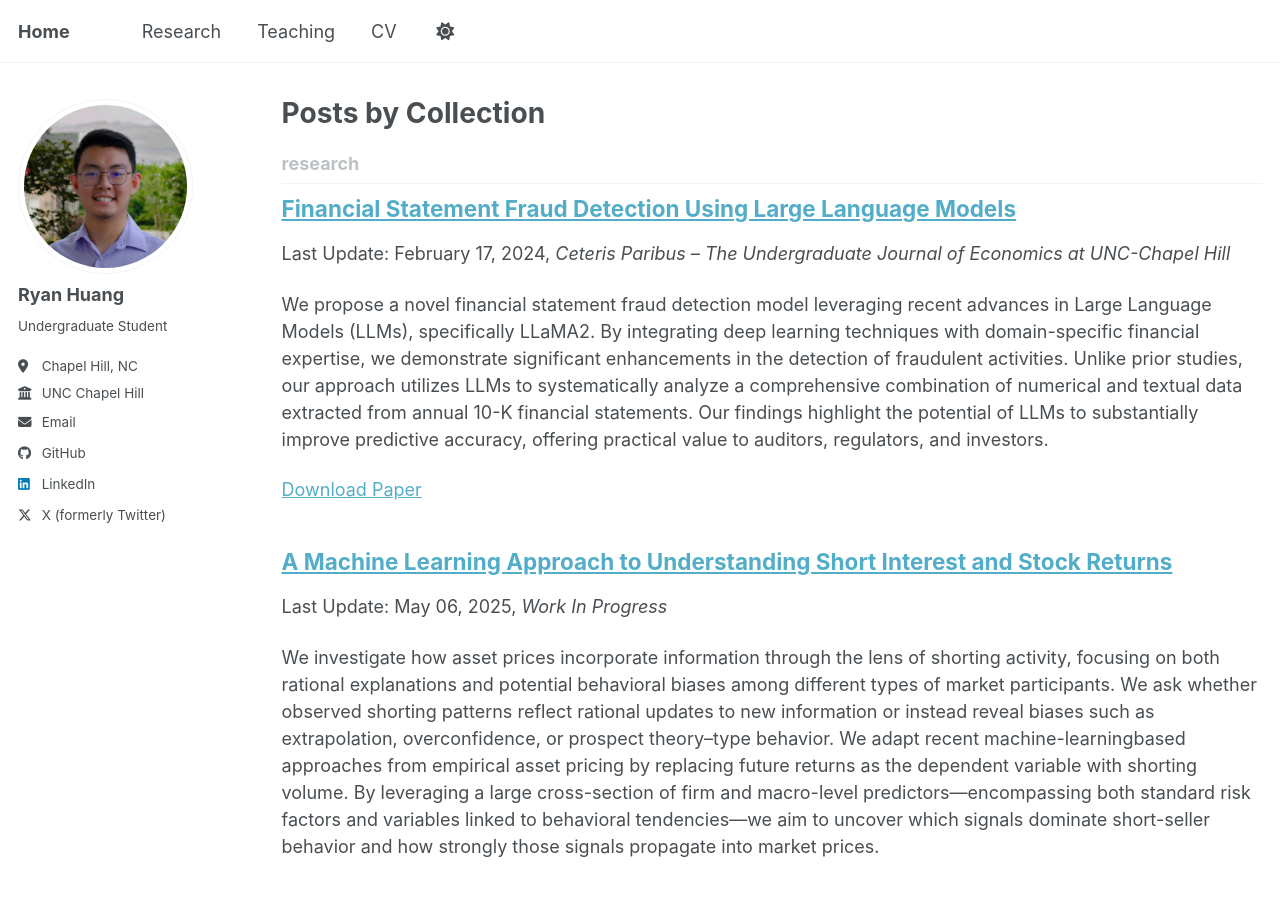
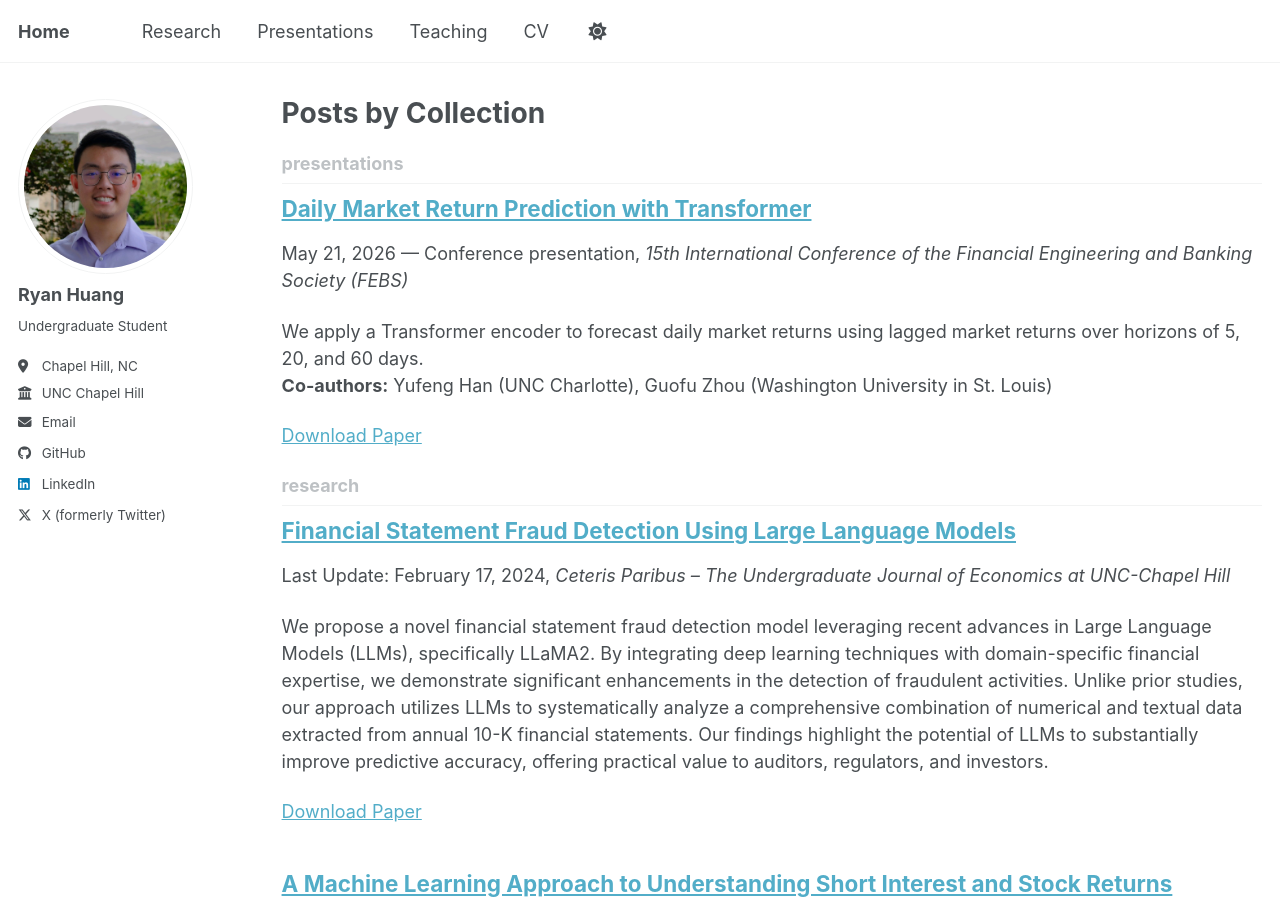
Before and after one commit to rhuang11/rhuang11.github.io, a Jekyll site: the page built from _pages/collection-archive.html, in a window 1280 px wide and 900 px high. Built offline with Jekyll 4.4.1, drawn with Linux system fonts in a browser that asks for light colours; a script bundle is joined from its source files by our own code; library files that are not in the unit come from our copies.

Commit message:
added presentations

```diff
--- a/_config.yml
+++ b/_config.yml
@@ -242,6 +242,9 @@ collections:
   research:
     output: true
     permalink: /:collection/:path/
+  presentations:
+    output: true
+    permalink: /:collection/:path/
 
 
 # These settings control how pages and collections are included in the site
@@ -291,10 +294,10 @@ defaults:
       author_profile: true
       share: true
       comment: true
-  # _talks
+  # _presentations
   - scope:
       path: ""
-      type: talks
+      type: presentations
     values:
       layout: talk
       author_profile: true
--- a/_data/navigation.yml
+++ b/_data/navigation.yml
@@ -11,6 +11,9 @@ main:
   - title: "Research"
     url: /research/
 
+  - title: "Presentations"
+    url: /presentations/
+
   - title: "Teaching"
     url: /teaching/
 
--- a/_includes/archive-single.html
+++ b/_includes/archive-single.html
@@ -42,6 +42,8 @@
           <p> {{ post.type }}, <i>{{ post.venue }}</i>, {{ post.date | default: "1900-01-01" | date: "%Y" }} </p>
         {% elsif post.collection == 'research' %}
           <p>Last Update: {{ post.date | default: "1900-01-01" | date: "%B %d, %Y" }}, <i>{{ post.venue }}</i></p>
+        {% elsif post.collection == 'presentations' %}
+          <p>{{ post.date | default: "1900-01-01" | date: "%B %d, %Y" }} — {{ post.talk_type }}, <i>{{ post.venue }}</i></p>
         {% elsif post.date %}
          <p class="page__date"><strong><i class="fa fa-fw fa-calendar" aria-hidden="true"></i> {{ site.data.ui-text[site.locale].date_label | default: "Last Update:" }}</strong> <time datetime="{{ post.date | default: "1900-01-01" | date_to_xmlschema }}">{{ post.date | default: "1900-01-01" | date: "%B %d, %Y" }}</time></p>
         {% endif %}
--- /dev/null
+++ b/_presentations/transformer-market-prediction-febs.md
@@ -0,0 +1,15 @@
+---
+title: "Daily Market Return Prediction with Transformer"
+collection: presentations
+date: 2026-05-21
+venue: "15th International Conference of the Financial Engineering and Banking Society (FEBS)"
+talk_type: "Conference presentation"
+paperurl: '/research/transformer-market-prediction'
+excerpt: 'We apply a Transformer encoder to forecast daily market returns using lagged market returns over horizons of 5, 20, and 60 days. <br><b>Co-authors:</b> Yufeng Han (UNC Charlotte), Guofu Zhou (Washington University in St. Louis)'
+---
+
+Presentation of the working paper [Daily Market Return Prediction with Transformer](/research/transformer-market-prediction).
+
+We apply a Transformer encoder to forecast daily market returns using lagged market returns over horizons of 5, 20, and 60 days. Both the direct model forecasts and post-machine learning forecasts exhibit significant predictive power for next-day returns, while simple averages of past returns do not. Relative to linear predictive regressions, the machine learning forecasts deliver sizable improvements in out-of-sample R-squared.
+
+**Co-authors:** Yufeng Han (UNC Charlotte), Guofu Zhou (Washington University in St. Louis)
```
Also changed, not shown: _pages/presentations.md (added, +12 -0 lines).
